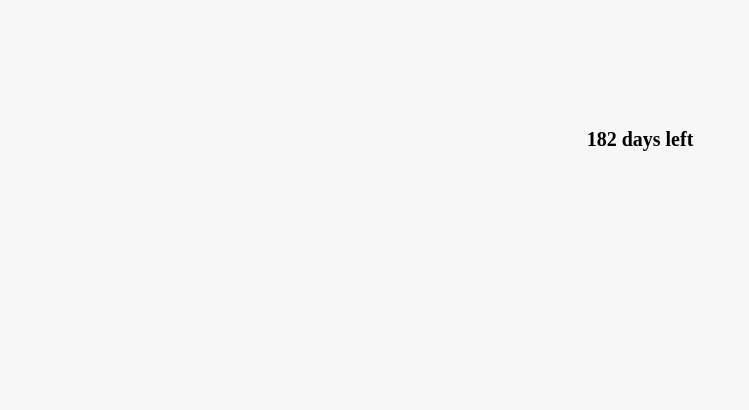
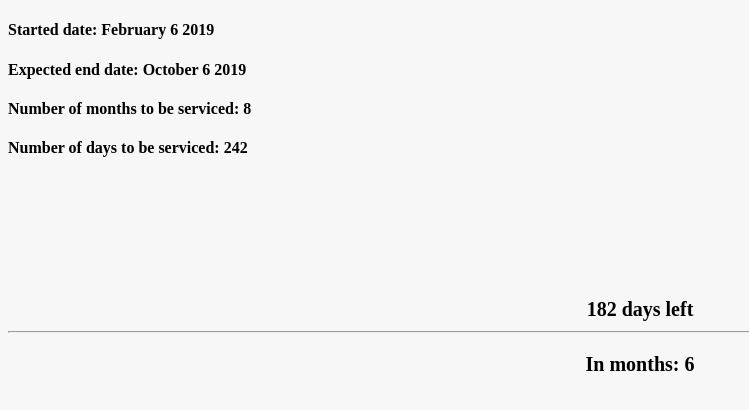
Before and after one commit to KNaiskes/esso, a plain HTML site: page index.html in a window 1280 px wide. Shown: the whole page, without its empty margins (0-749 px from the left). Drawn offline with Linux system fonts and the light colour scheme.

Commit message:
added more info

```diff
--- a/index.html
+++ b/index.html
@@ -6,8 +6,15 @@
         <title>Index</title>
     </head>
     <body>
+        <div id="infoBox">
+            <h4>Started date: February 6 2019</h4>
+            <h4>Expected end date: October 6 2019</h4>
+            <h4>Number of months to be serviced: 8</h4>
+            <h4>Number of days to be serviced: 242</h4>
+        </div>
         <div id="date-style">
-            <p id="demo"></p>
+            <p id="inDays"></p>
+            <p id="inMonths"></p>
             <script src="script.js"></script>
         </div>
     </body>
--- a/script.js
+++ b/script.js
@@ -1,4 +1,12 @@
 var esso = new Date("October 6, 2019").getTime();
+
+function daysToMonths(days) {
+    var months = parseInt(days / 30);
+    days = days - months * 30;
+    var weeks = parseInt(days / 7);
+    days = days - weeks * 7;
+    return(months)
+}
 
 var update = setInterval(function() {
     var current = new Date().getTime();
@@ -6,10 +14,13 @@ var update = setInterval(function() {
 
     var days = Math.floor(distance / (1000 * 60 * 60 * 24));
 
-    document.getElementById("demo").innerHTML = days + " days left ";
+    months = daysToMonths(days);
+
+    document.getElementById("inDays").innerHTML = days + " days left <hr/>";
+    document.getElementById("inMonths").innerHTML = "In months: " + months;
 
     if(distance < 0) {
         clearInterval(esso);
-        document.getElementById("demo").innerHTML = "The day you have been waiting has come!";
+        document.getElementById("inDays").innerHTML = "The day you have been waiting has come!";
     }
 }, 1000);
```
